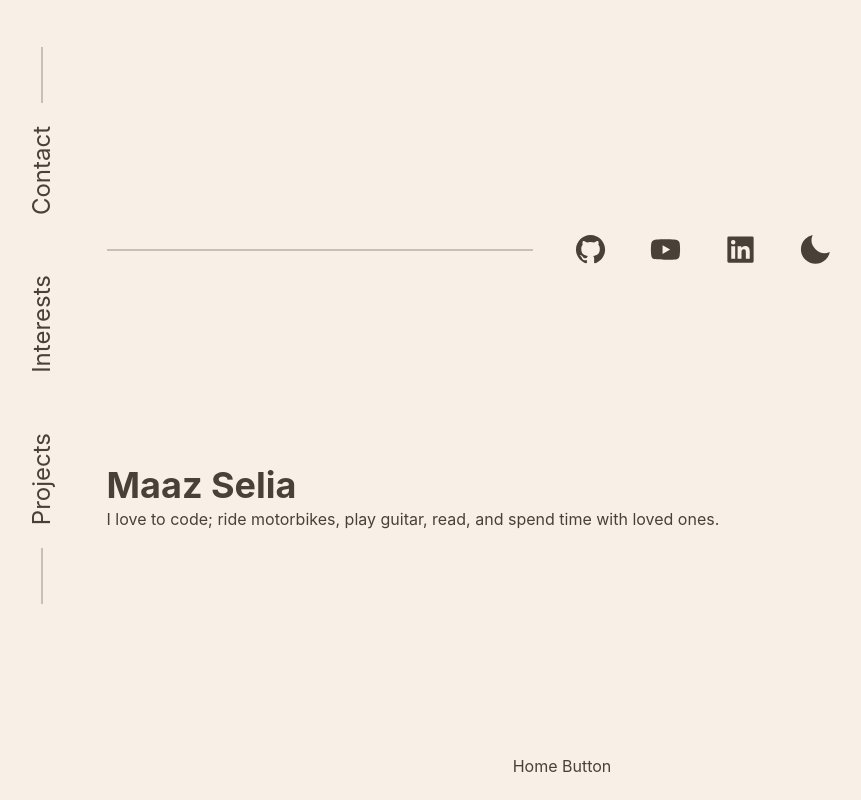
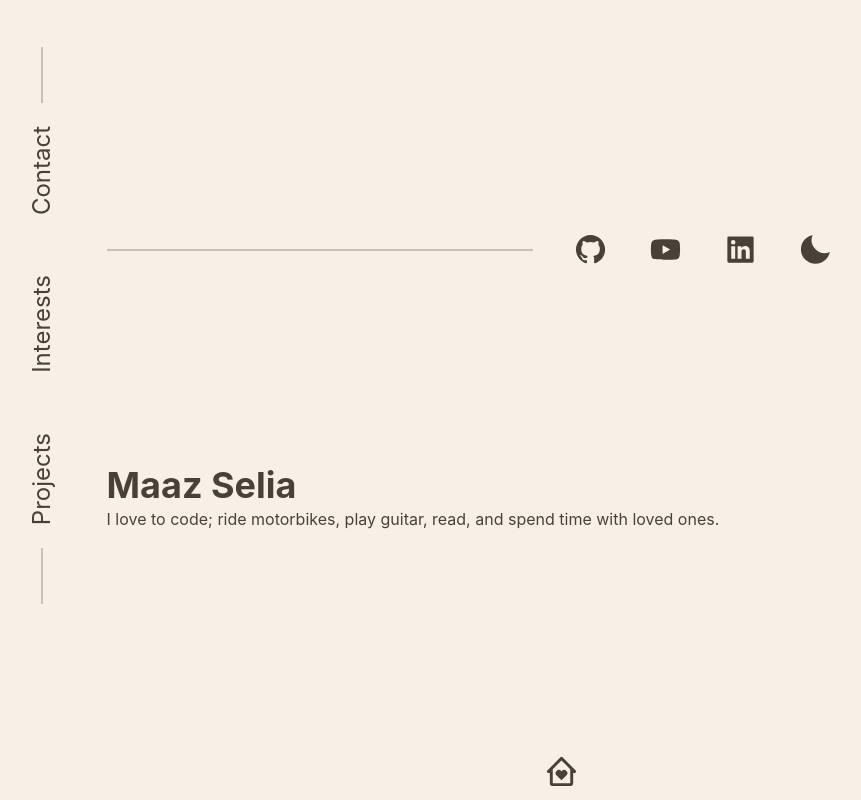
Before and after one commit to Maaz-Selia/my-site, a React (Vite) app: page / in a window 1280 px wide. Shown: the whole page, without its empty margins (78-939 px from the left). Built offline with nearby package versions, Linux system fonts and the light colour scheme.

Commit message:
Added home icon

```diff
--- a/src/components/Homepage.tsx
+++ b/src/components/Homepage.tsx
@@ -1,7 +1,8 @@
-import { Grid, GridItem, HStack, Text} from '@chakra-ui/react';
+import { Grid, GridItem, HStack } from '@chakra-ui/react';
 import NavBar from './NavBar';
 import LinkBar from './LinkBar';
 import TextBody from './TextBody';
+import { BiHomeHeart } from "react-icons/bi";
 
 const Homepage = () => {
 
@@ -21,7 +22,7 @@ const Homepage = () => {
             <TextBody />
         </GridItem>
         <GridItem colStart={7} colSpan={2} rowStart={14} rowSpan={1}>
-            <HStack justifyContent='center'><Text>Home Button</Text></HStack>
+            <HStack justifyContent='center'><BiHomeHeart size={35} /></HStack>
         </GridItem>
         </Grid>
     )
```
